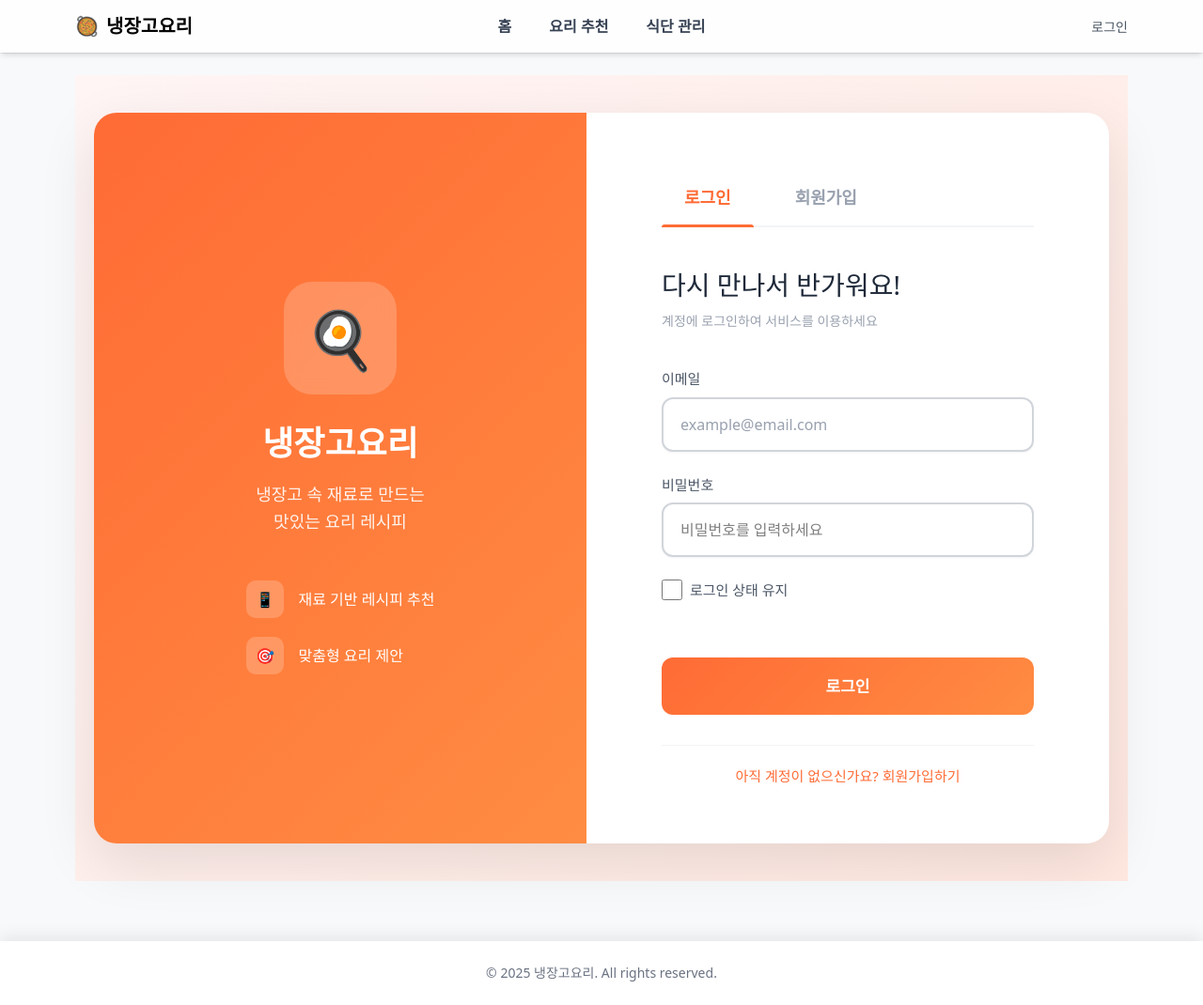
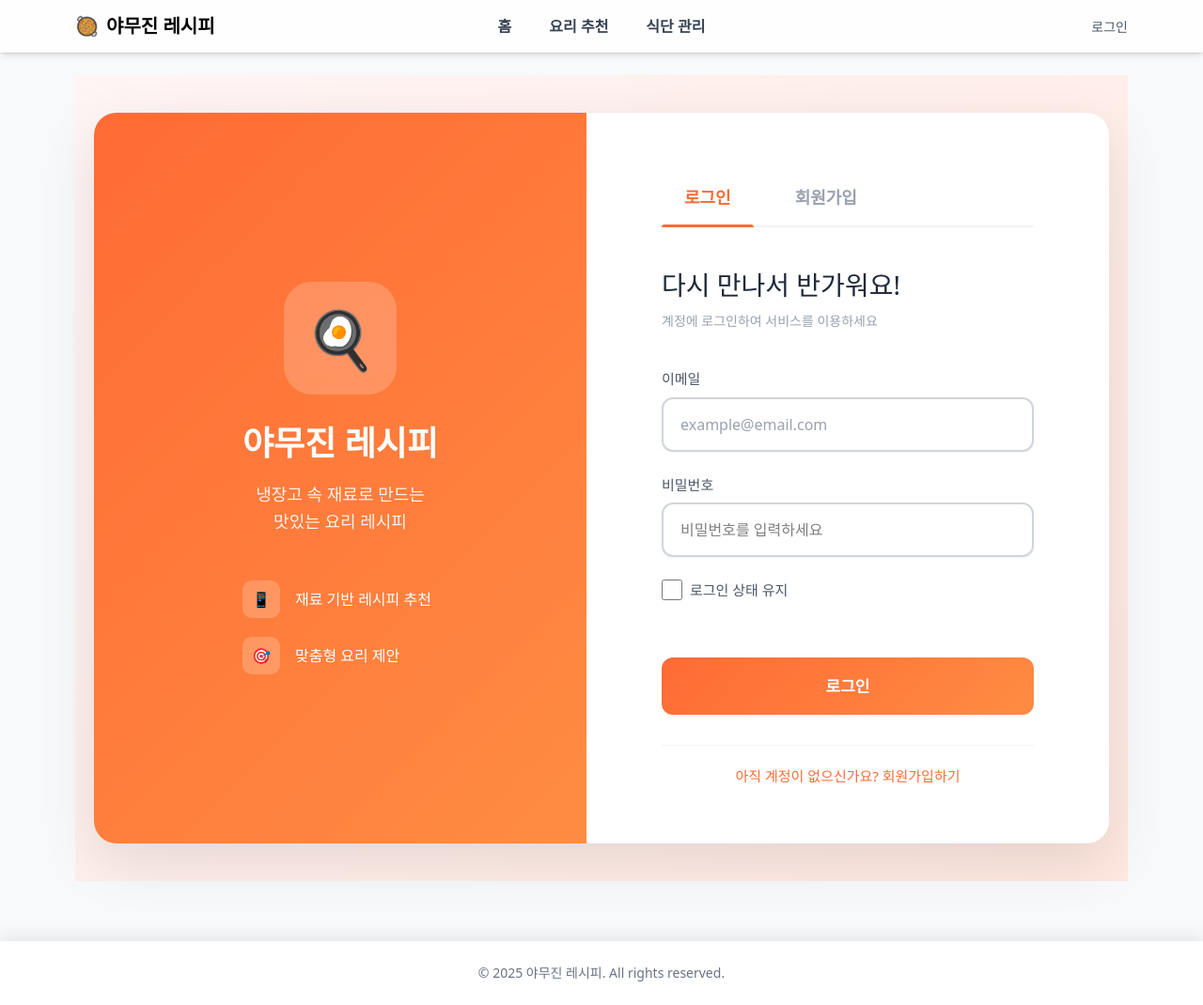
Before and after one commit to ncp-vst/frontend, a Next.js app: page /auth in a window 1280 px wide. Shown: the whole page at 94% size. Built offline with nearby package versions, Linux system fonts and the light colour scheme.

Commit message:
fix: 서비스명 수정

```diff
--- a/src/app/auth/page.tsx
+++ b/src/app/auth/page.tsx
@@ -294,7 +294,7 @@ export default function AuthPage() {
             <div className="w-[120px] h-[120px] mx-auto mb-8 rounded-[30px] bg-white/20 backdrop-blur flex items-center justify-center text-[60px]">
               🍳
             </div>
-            <h1 className="text-4xl font-bold mb-5">냉장고요리</h1>
+            <h1 className="text-4xl font-bold mb-5">야무진 레시피</h1>
             <p className="text-lg opacity-90 leading-relaxed">
               냉장고 속 재료로 만드는
               <br />맛있는 요리 레시피
--- a/src/app/layout.tsx
+++ b/src/app/layout.tsx
@@ -4,7 +4,7 @@ import Header from "@/components/Header";
 import Footer from "@/components/Footer";
 
 export const metadata: Metadata = {
-  title: "냉장고요리 서비스",
+  title: "야무진 레시피-Yeppy",
   description: "냉장고 속 재료로 만드는 요리 추천 및 식단 관리 서비스",
 };
 
--- a/src/components/Footer.tsx
+++ b/src/components/Footer.tsx
@@ -3,7 +3,7 @@ export default function Footer() {
   return (
     <footer className="mt-10 bg-white shadow-[0_-6px_16px_rgba(0,0,0,0.07)]">
       <div className="mx-auto max-w-6xl px-4 py-6 text-center text-sm text-gray-500">
-        © 2025 냉장고요리. All rights reserved.
+        © 2025 야무진 레시피. All rights reserved.
       </div>
     </footer>
   );
--- a/src/components/Header.tsx
+++ b/src/components/Header.tsx
@@ -41,7 +41,7 @@ export default function Header() {
       <div className="mx-auto grid h-14 w-full max-w-6xl grid-cols-[1fr_auto_1fr] items-center px-4">
         <Link href="/" className="justify-self-start flex items-center gap-2 font-semibold text-xl">
           <span className="text-orange-500">🥘</span>
-          <span>냉장고요리</span>
+          <span>야무진 레시피</span>
         </Link>
 
         <nav className="justify-self-center flex items-center gap-2 md:gap-4 font-semibold">
```
